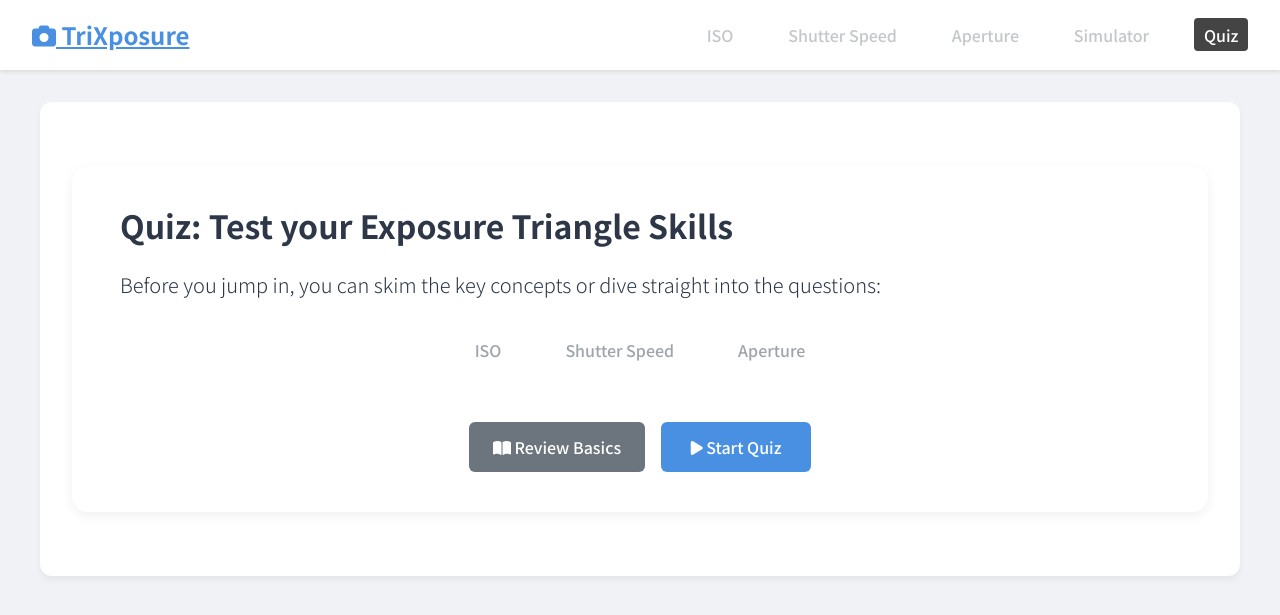
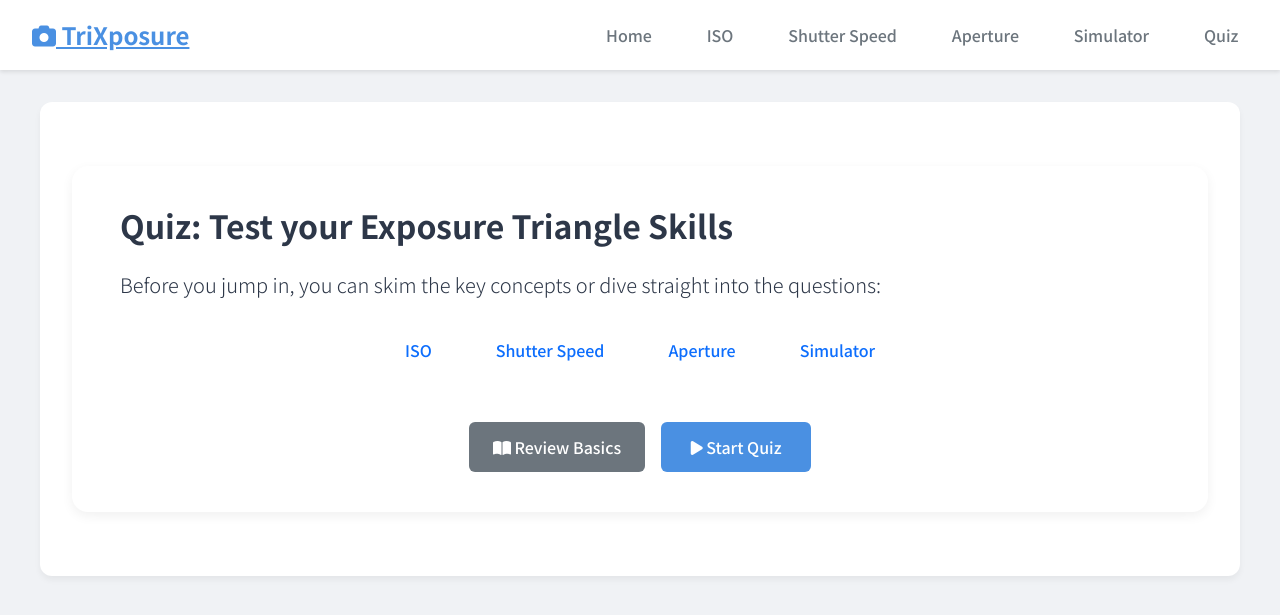
Before and after one commit to Ry3n-Huang/TriXposure, a Flask app: page /quiz in a window 1280 px wide. Shown: the top 615 px of the page. Run offline with Flask 3, Linux system fonts and the light colour scheme.

Commit message:
1st week merge

```diff
--- a/app.py
+++ b/app.py
@@ -11,8 +11,31 @@ with open('static/data/questions.json', 'r', encoding='utf-8') as f:
 
 @app.route('/')
 def home():
-    session.clear()
-    return render_template('home.html')
+    return render_template('home_test.html')
+
+@app.route('/iso')
+def iso_page():
+    return render_template('iso.html')
+
+
+@app.route('/ss')
+def shutter_speed_page():
+    return render_template('ss.html')
+
+
+@app.route('/aperture')
+def aperture_page():
+    return render_template('aperture.html')
+
+
+@app.route('/simulator')
+def simulator_page():
+    return render_template('simulator.html')
+
+
+# @app.route('/quiz')
+# def quiz_page():
+#     return render_template('quiz.html')
 
 @app.route('/review', methods=['GET','POST'])
 def review():
--- a/templates/aperture.html
+++ b/templates/aperture.html
@@ -86,7 +86,7 @@
       <li><a href="{{ url_for('shutter_speed_page') }}">Shutter Speed</a></li>
       <li><a href="{{ url_for('aperture_page') }}">Aperture</a></li>
       <li><a href="{{ url_for('simulator_page') }}">Simulator</a></li>
-      <li><a href="{{ url_for('quiz_page') }}">Quiz</a></li>
+      <li><a href="{{ url_for('quiz_home') }}">Quiz</a></li>
       <div class="nav-slider"></div>
     </ul>
   </nav>
--- a/templates/base.html
+++ b/templates/base.html
@@ -88,7 +88,7 @@
       <li><a href="{{ url_for('shutter_speed_page') }}">Shutter Speed</a></li>
       <li><a href="{{ url_for('aperture_page') }}">Aperture</a></li>
       <li><a href="{{ url_for('simulator_page') }}">Simulator</a></li>
-      <li><a href="{{ url_for('quiz_page') }}">Quiz</a></li>
+      <li><a href="{{ url_for('quiz_home') }}">Quiz</a></li>
       <div class="nav-slider"></div>
     </ul>
   </nav>
--- a/templates/home_test.html
+++ b/templates/home_test.html
@@ -285,7 +285,7 @@
       <li><a href="{{ url_for('shutter_speed_page') }}">Shutter Speed</a></li>
       <li><a href="{{ url_for('aperture_page') }}">Aperture</a></li>
       <li><a href="{{ url_for('simulator_page') }}">Simulator</a></li>
-      <li><a href="{{ url_for('quiz_page') }}">Quiz</a></li>
+      <li><a href="{{ url_for('quiz_home') }}">Quiz</a></li>
       <div class="nav-slider"></div>
     </ul>
   </nav>
--- a/templates/iso.html
+++ b/templates/iso.html
@@ -83,7 +83,7 @@
       <li><a href="{{ url_for('shutter_speed_page') }}">Shutter Speed</a></li>
       <li><a href="{{ url_for('aperture_page') }}">Aperture</a></li>
       <li><a href="{{ url_for('simulator_page') }}">Simulator</a></li>
-      <li><a href="{{ url_for('quiz_page') }}">Quiz</a></li>
+      <li><a href="{{ url_for('quiz_home') }}">Quiz</a></li>
       <div class="nav-slider"></div>
     </ul>
   </nav>
--- a/templates/quiz_base.html
+++ b/templates/quiz_base.html
@@ -361,13 +361,16 @@
             <!-- <a href="{{ url_for('home') }}">Home</a> -->
 
             <!-- place-holders  -->
-            <a href="#"                                class="disabled-link">ISO</a>
+            <!-- <a href="#"                                class="disabled-link">ISO</a>
             <a href="#"                                class="disabled-link">Shutter Speed</a>
             <a href="#"                                class="disabled-link">Aperture</a>
-            <a href="#"                                class="disabled-link">Simulator</a>
-
-            <!-- the new Quiz tab -->
-            <a href="{{ url_for('quiz_home') }}"       class="{% if active=='quiz' %}active{% endif %}">Quiz</a>
+            <a href="#"                                class="disabled-link">Simulator</a> -->
+            <a href="{{ url_for('home') }}">Home</a>
+            <a href="{{ url_for('iso_page') }}">ISO</a>
+            <a href="{{ url_for('shutter_speed_page') }}">Shutter Speed</a>
+            <a href="{{ url_for('aperture_page') }}">Aperture</a>
+            <a href="{{ url_for('simulator_page') }}">Simulator</a>
+            <a href="{{ url_for('quiz_home') }}">Quiz</a>
             <!-- <a href="{{ url_for('review') }}">Review</a> -->
         </div>
     </nav>
--- a/templates/quiz_home.html
+++ b/templates/quiz_home.html
@@ -9,12 +9,19 @@
   </p>
 
   <div class="d-flex justify-content-center gap-3 mb-5 topic-strip">
-    <!-- <a href="{{ url_for('review') }}"      class="btn btn-outline-primary flex-grow-1 flex-md-grow-0">
-        <i class="fas fa-book-open"></i> Exposure Triangle
-    </a> -->
-    <button class="btn btn-outline-secondary topic-btn" disabled>ISO</button>
-    <button class="btn btn-outline-secondary topic-btn" disabled>Shutter&nbsp;Speed</button>
-    <button class="btn btn-outline-secondary topic-btn" disabled>Aperture</button>
+    <a href="{{ url_for('iso_page') }}"      class="btn btn-outline-primary flex-grow-1 flex-md-grow-0">
+      ISO
+    </a>
+    <a href="{{ url_for('shutter_speed_page') }}"      class="btn btn-outline-primary flex-grow-1 flex-md-grow-0">
+      Shutter Speed
+    </a>
+    <a href="{{ url_for('aperture_page') }}"      class="btn btn-outline-primary flex-grow-1 flex-md-grow-0">
+      Aperture
+    </a>
+    <a href="{{ url_for('simulator_page') }}"      class="btn btn-outline-primary flex-grow-1 flex-md-grow-0">
+      Simulator
+    </a>
+
   </div>
 
   <!-- bottom CTAs -->
--- a/templates/simulator.html
+++ b/templates/simulator.html
@@ -107,5 +107,5 @@
 
 {% block nav_buttons %}
   <a href="{{ url_for('aperture_page') }}" class="btn-action">Back</a>
-  <a href="{{ url_for('quiz_page') }}" class="btn-action">Next</a>
+  <a href="{{ url_for('quiz_home') }}" class="btn-action">Next</a>
 {% endblock %}
--- a/templates/ss.html
+++ b/templates/ss.html
@@ -86,7 +86,7 @@
       <li><a href="{{ url_for('shutter_speed_page') }}">Shutter Speed</a></li>
       <li><a href="{{ url_for('aperture_page') }}">Aperture</a></li>
       <li><a href="{{ url_for('simulator_page') }}">Simulator</a></li>
-      <li><a href="{{ url_for('quiz_page') }}">Quiz</a></li>
+      <li><a href="{{ url_for('quiz_home') }}">Quiz</a></li>
       <div class="nav-slider"></div>
     </ul>
   </nav>
```
Also changed, not shown: main.py (deleted, +0 -36 lines), templates/home.html (deleted, +0 -54 lines), templates/quiz.html (deleted), 1 other file.
